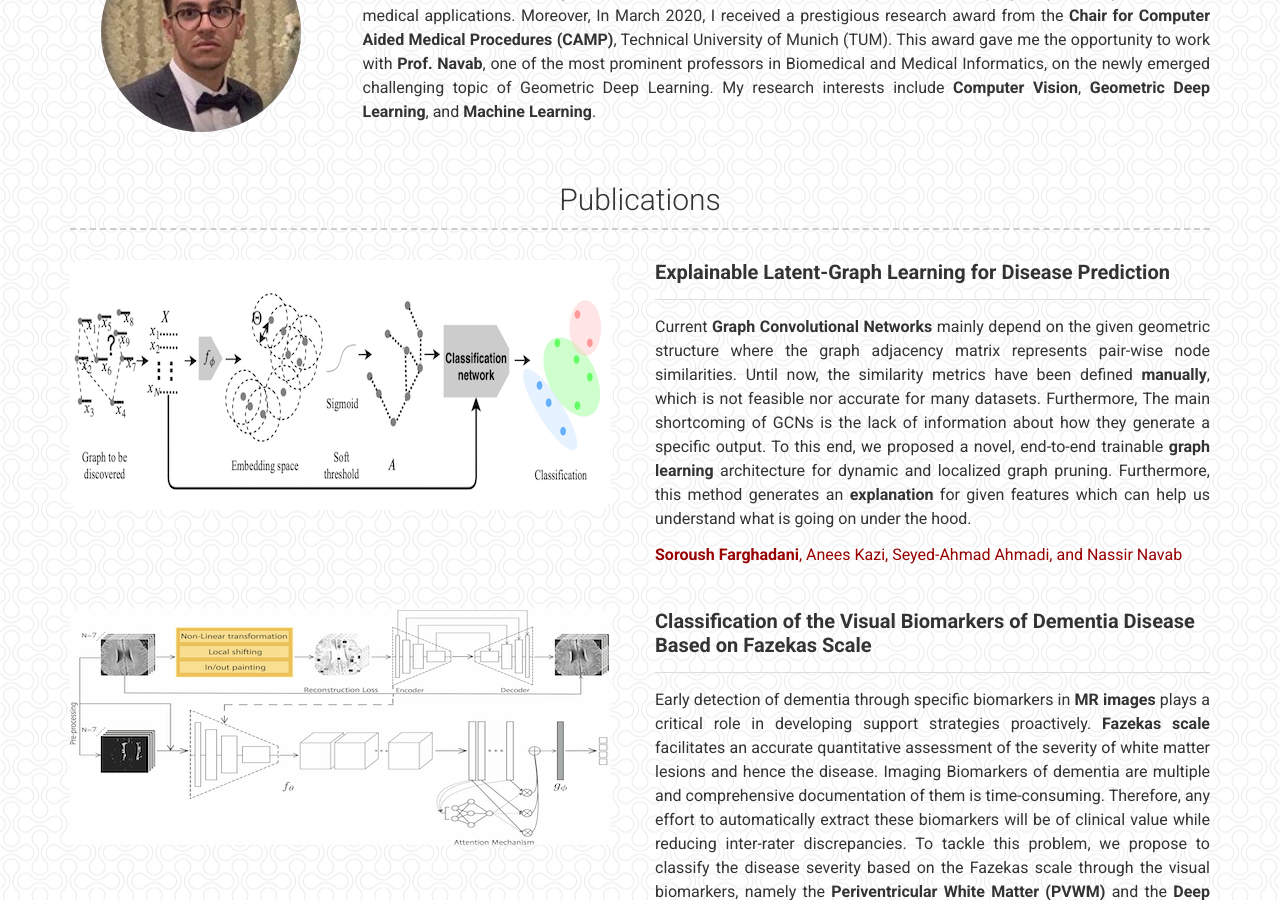
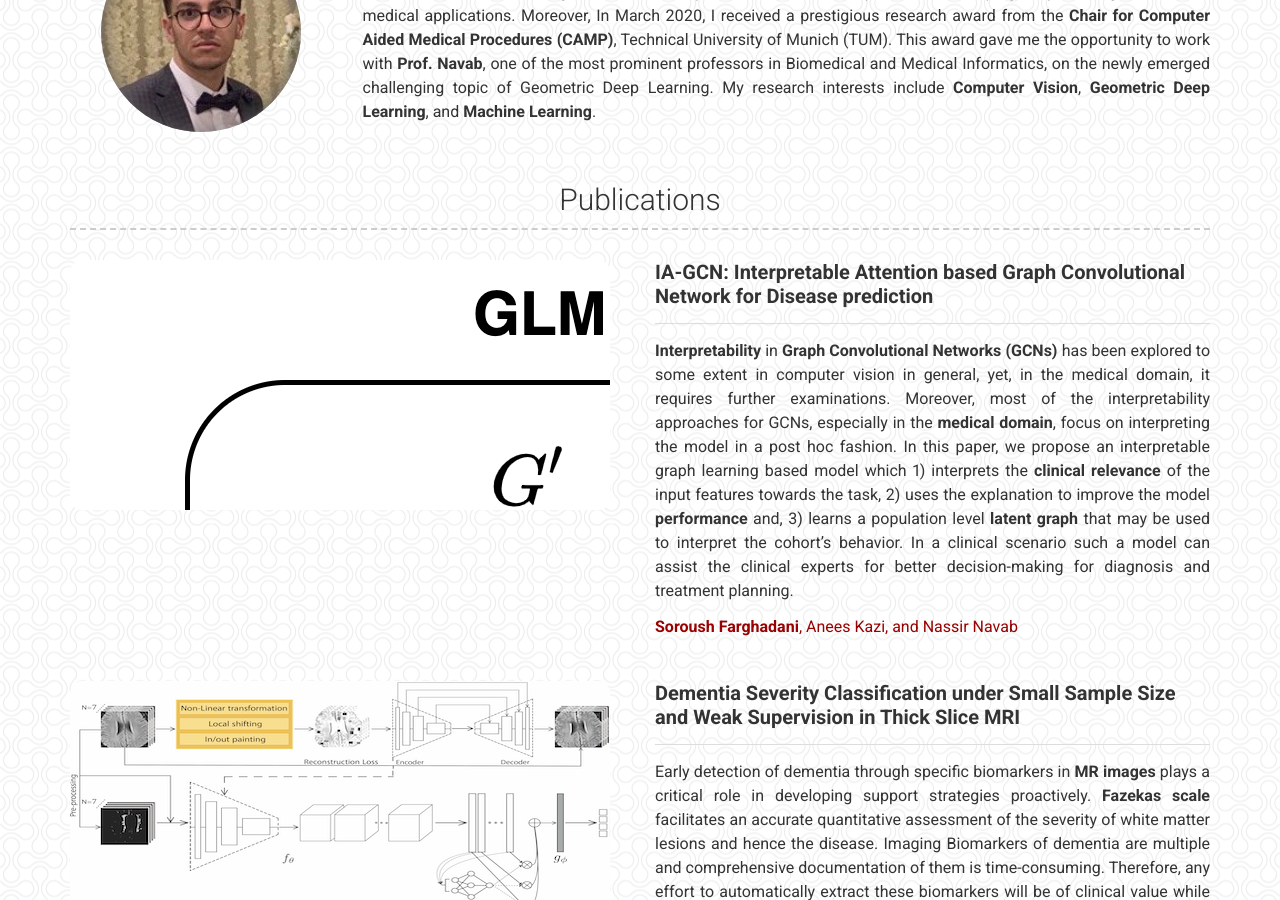
Before and after one commit to sfch1999/sfch1999.github.io, a Jekyll site: the page built from index.md, in a window 1280 px wide and 900 px high, scrolled down 357 px. Built offline with Jekyll 4.4.1, drawn with Linux system fonts in a browser that asks for light colours; a style sheet for code colours, icons or effects is not loaded.

Commit message:
Description Updated

```diff
--- a/_data/projects.yml
+++ b/_data/projects.yml
@@ -1,23 +1,22 @@
-- name: DGM
-  image: images/DGM.png
+- name: IA-GCN
+  image: images/MIDL_interpretabilityGCN2.png
   description: |
-    ## **Explainable Latent-Graph Learning for Disease Prediction**
+    ## **IA-GCN: Interpretable Attention based Graph Convolutional Network for Disease prediction**
 
     ---
 
-    Current **Graph Convolutional Networks** mainly depend on the given geometric structure where the graph adjacency matrix represents pair-wise node similarities. Until now,
-    the similarity metrics have been defined **manually**, which is not feasible nor accurate for many datasets. Furthermore, The main shortcoming
-    of GCNs is the lack of information about how they generate a specific output.
-    To this end, we proposed a novel, end-to-end trainable **graph learning** architecture for dynamic and localized graph pruning. Furthermore,
-    this method generates an **explanation** for given features which can help us understand what is going on under the hood.
+    **Interpretability** in **Graph Convolutional Networks (GCNs)** has been explored to some extent in computer vision in general, yet, in the medical domain, it requires further examinations.
+    Moreover, most of the interpretability approaches for GCNs, especially in the **medical domain**, focus on interpreting the model in a post hoc fashion.
+    In this paper, we propose an interpretable graph learning based model which 1) interprets the **clinical relevance** of the input features towards the task, 2) uses the explanation to improve the model **performance** and, 3) learns a population level **latent graph** that may be used to interpret the cohort’s behavior.
+    In a clinical scenario such a model can assist the clinical experts for better decision-making for diagnosis and treatment planning.
 
-    <span style="color:#900"> **Soroush Farghadani**, Anees Kazi, Seyed-Ahmad Ahmadi, and Nassir Navab</span>
+    <span style="color:#900"> **Soroush Farghadani**, Anees Kazi, and Nassir Navab</span>
 
 
 - name: Dementia
   image: images/network.png
   description: |
-    ## **Classification of the Visual Biomarkers of Dementia Disease Based on Fazekas Scale**
+    ## **Dementia Severity Classification under Small Sample Size and Weak Supervision in Thick Slice MRI**
 
     ---
 
```
Also changed, not shown: images/MIDL_interpretabilityGCN2.png (added), 1 other file.
